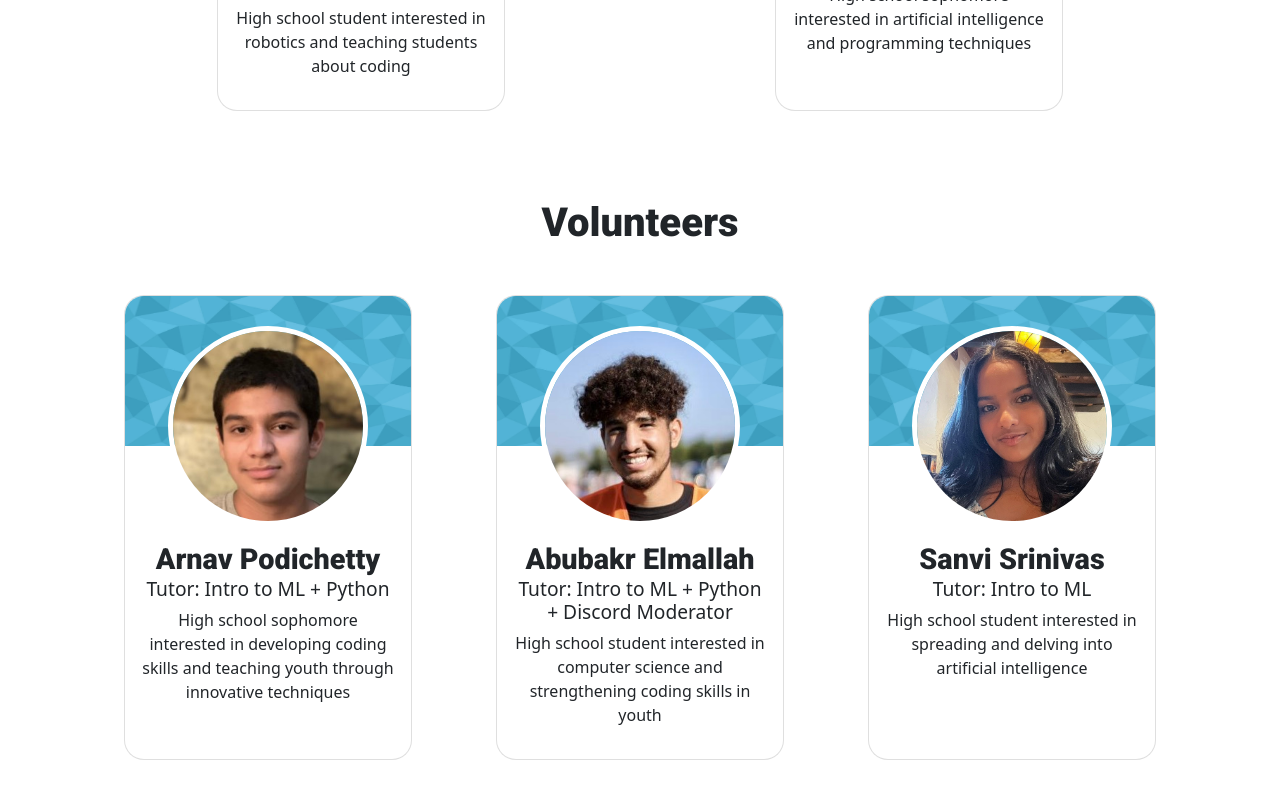
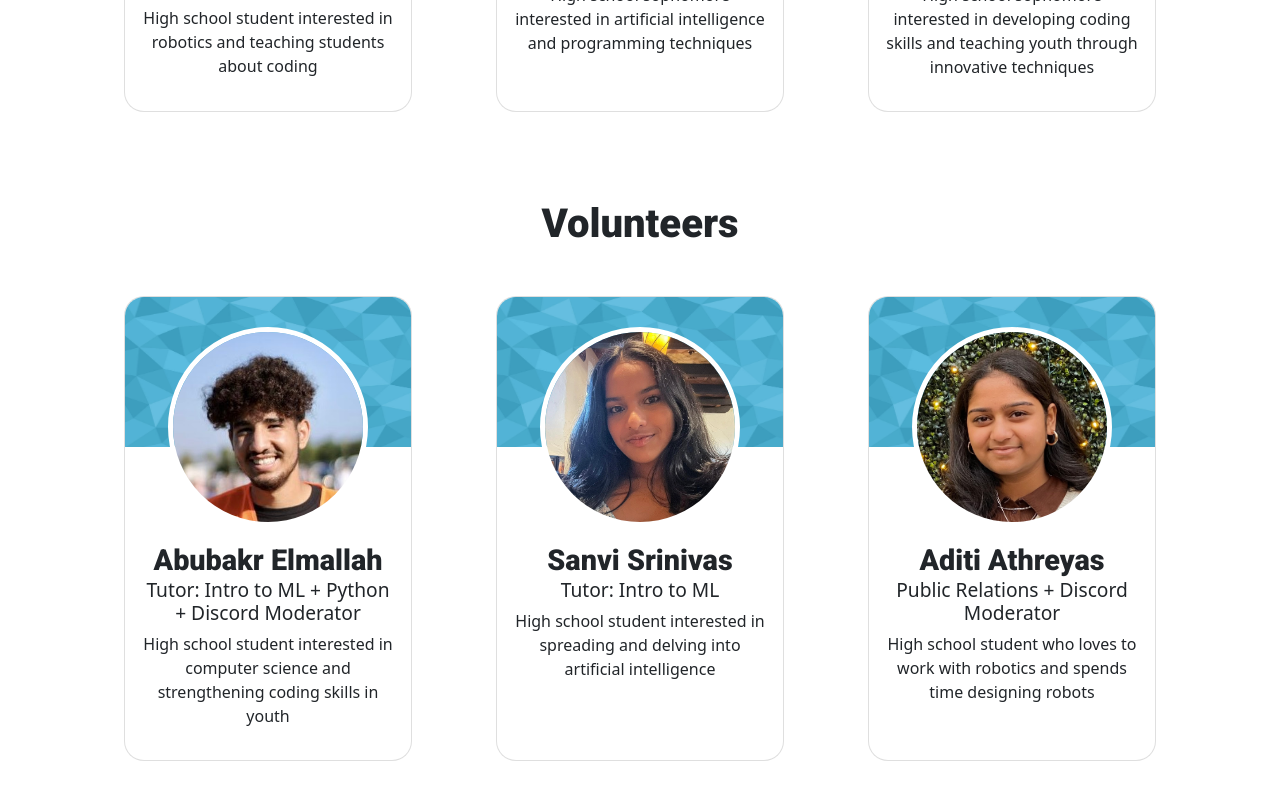
Before and after one commit to Neuracode/website, a Next.js app: page /about/team in a window 1280 px wide. Shown: the part 1239-2036 px from the top of the page. Built offline with nearby package versions, Linux system fonts and the light colour scheme.

Commit message:
Add another team member + update directors

```diff
--- a/pages/about/team.tsx
+++ b/pages/about/team.tsx
@@ -46,20 +46,20 @@ const Team: React.FC = () => {
         },
         {
             name: 'Jaren Chu',
-            title: 'Director of Tutoring',
+            title: 'Co-director of Tutoring',
             image: 'jaren_chu.jpeg',
             description:
                 'High school sophomore interested in artificial intelligence and programming techniques',
         },
+        {
+            name: 'Arnav Podichetty',
+            title: 'Co-director of Tutoring',
+            image: 'arnav_podichetty.jpeg',
+            description: 'High school sophomore interested in developing coding skills and teaching youth through innovative techniques'
+        },
     ];
 
     const volunteers: ITeamCard[] = [
-        {
-            name: 'Arnav Podichetty',
-            title: 'Tutor: Intro to ML + Python',
-            image: 'arnav_podichetty.jpeg',
-            description: 'High school sophomore interested in developing coding skills and teaching youth through innovative techniques'
-        },
         {
             name: 'Abubakr Elmallah',
             title: 'Tutor: Intro to ML + Python + Discord Moderator',
@@ -131,6 +131,12 @@ const Team: React.FC = () => {
             title: 'Tutor: Intro to Python + Intermediate Python',
             image: 'adit_pakala.jpeg',
             description: 'High school student passionate about computer science and entrepreneurship'
+        },
+        {
+            name: 'Teerthraj Parmar',
+            title: 'Tutor: Intermediate Python + Intro to Python + ML',
+            image: 'teerthraj_parmar.jpeg',
+            description: 'High school student interested in teaching kids ML and python'
         }
     ]
 
```
Also changed, not shown: public/team/teerthraj_parmar.jpeg (added).
